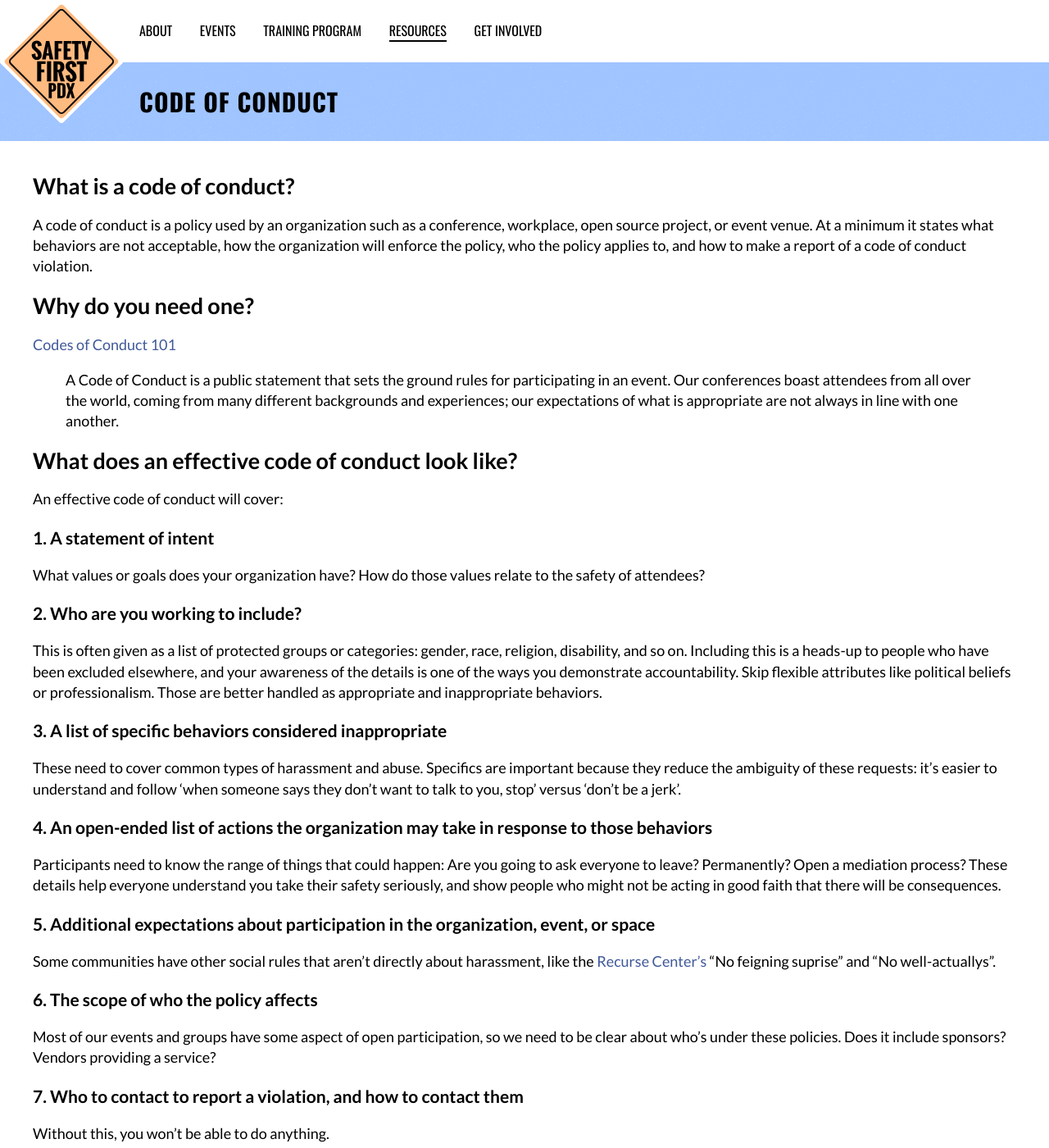
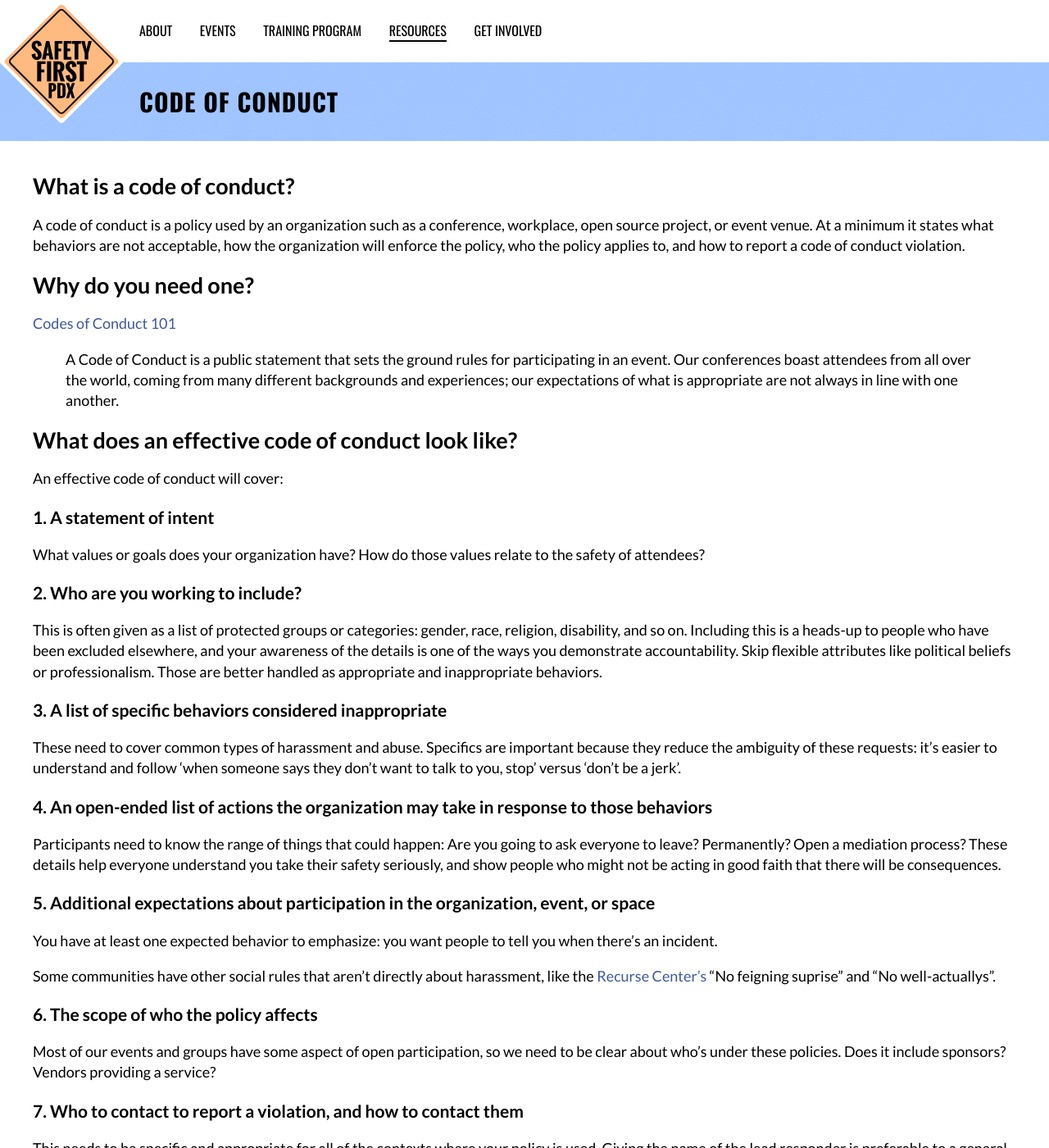
Before and after one commit to safetyfirstpdx/safetyfirstpdx.github.io, a Jekyll site: the page built from resources/code_of_conduct.md, in a window 1280 px wide and 1400 px high. Shown: the whole window at 82% size. Built offline with Jekyll 4.4.1, drawn with Linux system fonts in a browser that asks for light colours; nearby versions of some CDN libraries; some of the changed text lies outside the part shown.

Commit message:
Adding more details about elements for your code of conduct

```diff
--- a/resources/code_of_conduct.md
+++ b/resources/code_of_conduct.md
@@ -5,7 +5,7 @@
 
 ## What is a code of conduct?
 
-A code of conduct is a policy used by an organization such as a conference, workplace, open source project, or event venue. At a minimum it states what behaviors are not acceptable, how the organization will enforce the policy, who the policy applies to, and how to make a report of a code of conduct violation.
+A code of conduct is a policy used by an organization such as a conference, workplace, open source project, or event venue. At a minimum it states what behaviors are not acceptable, how the organization will enforce the policy, who the policy applies to, and how to report a code of conduct violation.
 
 ## Why do you need one?
 
@@ -35,6 +35,8 @@
 
 ### 5. Additional expectations about participation in the organization, event, or space
 
+You have at least one expected behavior to emphasize: you want people to tell you when there's an incident.
+
 Some communities have other social rules that aren't directly about harassment, like the [Recurse Center's](https://www.recurse.com/manual) "No feigning suprise" and "No well-actuallys".
 
 ### 6. The scope of who the policy affects
@@ -43,7 +45,7 @@
 
 ### 7. Who to contact to report a violation, and how to contact them
 
-Without this, you won't be able to do anything.
+This needs to be specific and appropriate for all of the contexts where your policy is used. Giving the name of the lead responder is preferable to a general "Code of Conduct Committee" identification.
 
 ### Optional items
 
@@ -75,3 +77,9 @@
 - [Enforcing Your Code of Conduct: effective incident response](http://www.slideshare.net/aeschright/enforcing-your-code-of-conduct-effective-incident-response)
 - [A Code of Conduct is Not Enough](https://modelviewculture.com/pieces/a-code-of-conduct-is-not-enough)
 - [Comparing Codes of Conduct to Copyleft Licenses](http://www.harihareswara.net/sumana/2016/02/19/0)
+- [Project Include](http://projectinclude.org/writing_cocs#) guide to creating a code of conduct for tech companies
+
+## Next steps
+
+- [Get ready to take reports](/resources/reporting.html)
+- [Make an incident response plan](/resources/incident_response.html)
```
